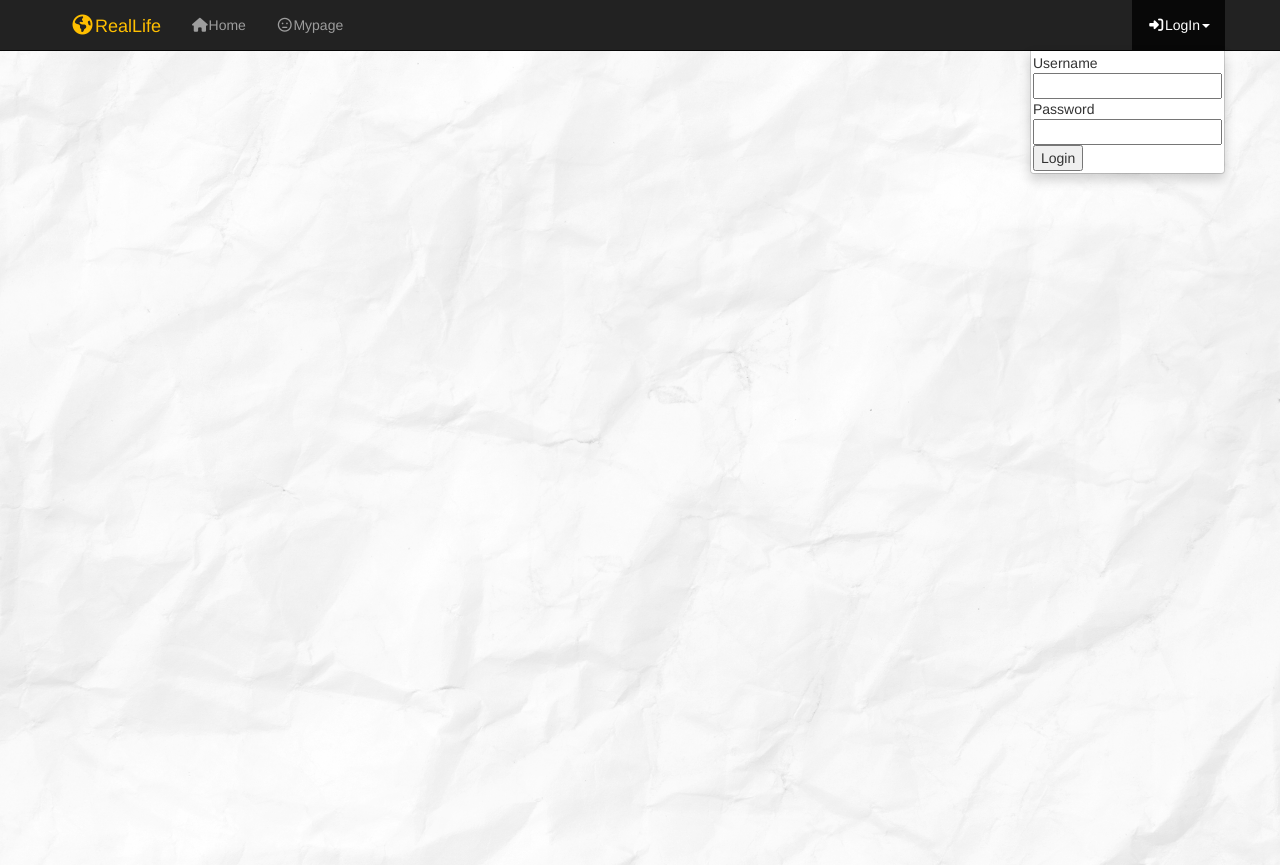
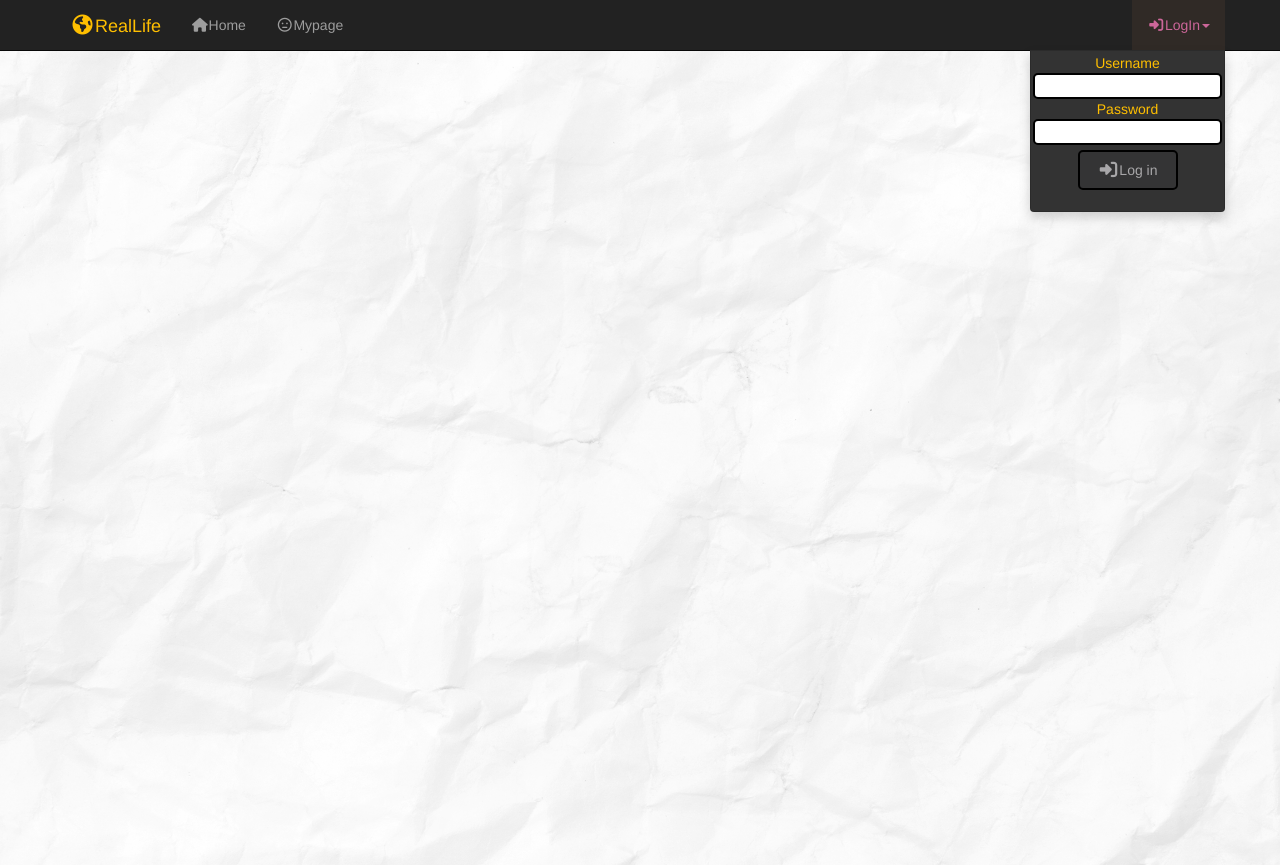
Before and after one commit to House-Yutaka/RealLife, a PHP site: page /parts/header.php in a window 1280 px wide, after a click on "LogIn". Run offline with PHP 8.4, Linux system fonts and the light colour scheme; data that the repository does not hold is empty; some libraries are stand-ins or nearby versions.

Commit message:
changed header's style added login form added tab changer

```diff
--- a/parts/header.php
+++ b/parts/header.php
@@ -8,6 +8,7 @@
 	<link rel="stylesheet" type="text/css" href="">
 	<script src="https://use.fontawesome.com/5ba948e746.js"></script>
 	<link rel='stylesheet' href='https://cdnjs.cloudflare.com/ajax/libs/font-awesome-animation/0.0.10/font-awesome-animation.css' type='text/css' media='all' />
+	<script type="text/javascript" src="scripts/login.js"></script>
 
 </head>
 <body>
@@ -43,21 +44,32 @@
 					} ?>
 				</ul>
 				<ul class="nav navbar-nav navbar-right">
-					<li><a class="dropdown-toggle" data-toggle="dropdown" href="#"><span class="loginstyle faa-parent animated-hover"><i class="fa fa-sign-in fa-fw faa-horizontal" aria-hidden="true"></i>LogIn<b class="caret"></b></span></a>
-						<ul class="dropdown-menu" style="padding: 2px;">
+
 					<?php if ("ログインしてる?" == "false" || true) { ?>
-								<li>Username<input type="text" name=""></li>
-								<li>Password<input type="password" name=""></li>
-								<li><input type="submit" name="" value="Login"></li>
+					<li><a class="dropdown-toggle" data-toggle="dropdown" href="#" style="background: #302A26;"><span class="loginstyle faa-parent animated-hover"><i class="fa fa-sign-in fa-fw faa-horizontal" aria-hidden="true"></i>LogIn<b class="caret"></b></span></a>
+						<ul class="dropdown-menu" style="padding: 2px; background: #333; color: #FFBF00; text-align: center;">
+
+							<form>
+								<li>Username<input type="text" name="" class="square_tv" oninput="onUsername(value)" id="inputUsername"></li>
+								<li>Password<input class="square_tv" type="password" name="" oninput="onPassword(value)" id="inputPassword"></li>
+								<input type="submit" name="submit" style="display: none;" onchange="$('#fake_submit').val($(this).val())" value="send" id="Submit" disabled>
+								<button id="fake_submit" onClick="$('#submit').click();" class="square_btn" disabled><i id="submitIcon" class="fa fa-sign-in fa-lg faa-horizontal fa-fw" aria-hidden="true"></i>Log in</button>
+							</form>
+						</ul>
+					</li>
 					<?php }?>
 
 					<?php if ("ログインしてる?" == "true") { ?>
+					<li><a class="dropdown-toggle" data-toggle="dropdown" href="#" style="background: #302A26;"><span class="loginstyle faa-parent animated-hover"><i class="fa fa-sign-in fa-fw faa-horizontal" aria-hidden="true"></i>LogIn<b class="caret"></b></span></a>
+						<ul class="dropdown-menu" style="padding: 2px; background: #333; color: #FFBF00; text-align: center;">
 							<li><a href="#">My Page</a></li>
 							<li><a href="#">Registration</a></li>
+						</ul>
+					</li>
+
 					<?php }?>
 
-						</ul>
-					</li>
+
 				</ul>
 
 			</div>
--- a/styles/style.css
+++ b/styles/style.css
@@ -2,22 +2,53 @@ body {
 	margin-top: 65px;
 	background-image: url(../images/background_paper.jpg);
 	background-size: cover;
+	height: 100vh;
 }
+
+.wrapper {
+	min-height: 100%;
+	margin-bottom: -25px;
+}
+.footer,
+.push {
+	height: 25px;
+}
+
 .footer {
+	padding-right: 10px;
+	text-align: right;
+	background-color: #000000;
+	color: #FFBF00;
+}
 
-  text-align: right;
-  bottom: 0px;
-  width: 100%;
-  height: 30px;
-  background-color: #101010;
+.loginstyle {
+	color: #cc6699;
 }
-.footer p{
-	color: #FFBF00;
-	font-size: 10px;
-	margin: 0px;
-	margin-top: 11px;
-	padding: 0px;
+.loginstyle:hover{
+	color: #ff6699;
+}
 
-	height: 20px;
-	width: 100%;
+.selectedTab {
+	background: #f333f2;
 }
+
+.square_tv {
+	border: solid 2px #000000;
+	border-radius: 5px;
+	color: #000000;
+}
+
+.square_btn {
+	min-width: 100px;
+	min-height: 40px;
+	margin: 5px;
+	background: #0D051F;
+	color: #ff6699;
+	border: solid 2px #000000;
+	border-radius: 5px
+}
+
+.square_btn:disabled {
+	background: #343435;
+	color: #A8A7A9;
+}
```
Also changed, not shown: scripts/login.js (added, +40 -0 lines). Lines whose indentation alone changed are shown as unchanged.
